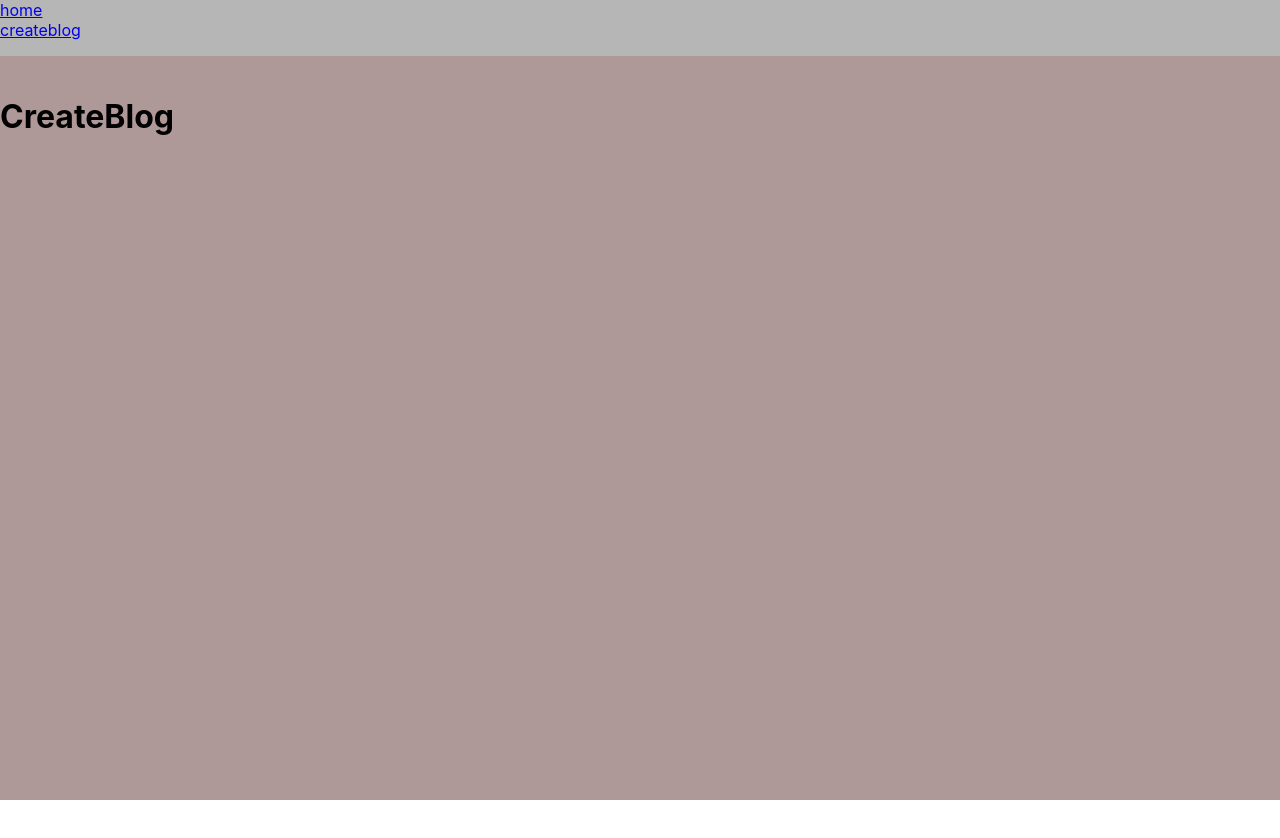
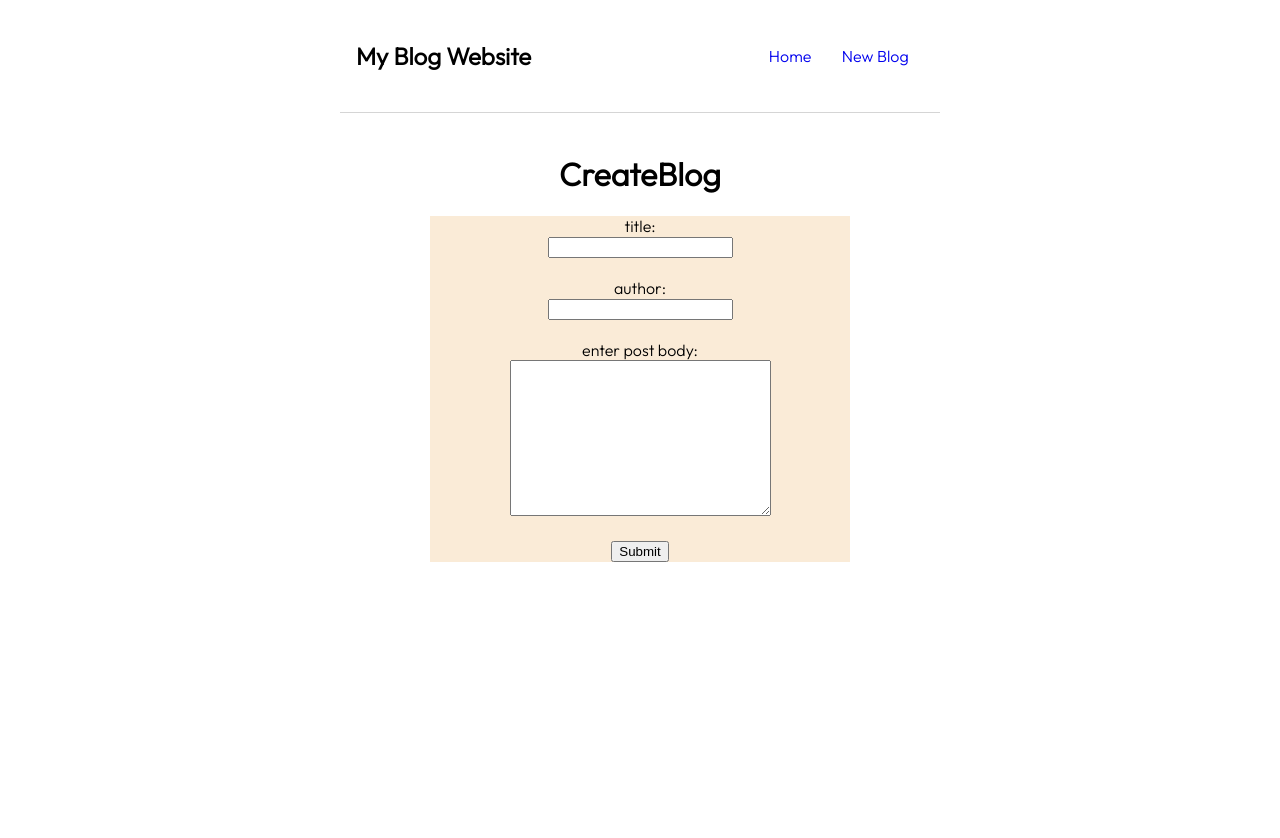
Before and after one commit to drorbahat/13.1-blog-project, a React (Create React App) app: page /createblog in a window 1280 px wide. Shown: the top 838 px of the page. Before the commit the page ends 800 px from the top, so only its background shows below. Built offline with nearby package versions, Linux system fonts and the light colour scheme.

Commit message:
end of class

```diff
--- a/src/App.js
+++ b/src/App.js
@@ -12,7 +12,7 @@ const App = () => {
         <div className='App-content'>
           <Routes>
             <Route path='/Home' element={<Home />} />
-            <Route path='/CreateBlog' element={<CreateBlog/>} />
+            <Route path='/createblog' element={<CreateBlog/>} />
           </Routes>
         </div>
       </div>
--- a/src/components/CreateBlog.js
+++ b/src/components/CreateBlog.js
@@ -3,6 +3,31 @@ const CreateBlog = () => {
         <div className="CreateBlog-root">
             <br />
             <h1>CreateBlog</h1>
+            <div className="CreatBlog-main-container">
+                <form className="CreatBlog-form">
+                    <label htmlFor="title">title:</label>
+                    <br />
+                    <input
+                        type="text"
+                        id="blog-title"
+                        required />
+                    <br /> <br />
+                    <label htmlFor="author">author:</label>
+                    <br />
+                    <input
+                        type="text"
+                        id="blog-author"
+                        required />
+                    <br /><br />
+                    <label htmlFor="post-body">enter post body:</label>
+                    <br />
+                    <textarea
+                        name="blog-body" id="blog-body" cols="30" rows="10" required></textarea>
+                    <br /> <br />
+                    <button type="submit">Submit</button>
+                </form>
+            </div>
+
         </div>
     )
 }
--- a/src/components/Navbar.js
+++ b/src/components/Navbar.js
@@ -1,10 +1,13 @@
+import { Link } from "react-router-dom"
+
 const Navbar = () => {
     return (
         <div className="Nav-root">
-            <a href="/home">home</a>
-            <br />
-            <a href="/createblog">createblog</a>
-
+            <h2 className="Nav-title">My Blog Website</h2>
+            <div className="Nav-links">
+                <Link to="/home">Home</Link>
+                <Link to="/createblog">New Blog</Link>
+            </div>
         </div>
     )
 }
--- a/src/index.css
+++ b/src/index.css
@@ -1,8 +1,8 @@
+@import url('https://fonts.googleapis.com/css2?family=Outfit:wght@300&display=swap');
+
 body {
   margin: 0;
-  font-family: -apple-system, BlinkMacSystemFont, 'Segoe UI', 'Roboto', 'Oxygen',
-    'Ubuntu', 'Cantarell', 'Fira Sans', 'Droid Sans', 'Helvetica Neue',
-    sans-serif;
+  font-family: 'Outfit', sans-serif;
   -webkit-font-smoothing: antialiased;
   -moz-osx-font-smoothing: grayscale;
 }
@@ -12,25 +12,58 @@ code {
     monospace;
 }
 
+a {
+  text-decoration: auto;
+}
+
 .App-root {
   height: 100vh;
+  margin: auto;
+  max-width: 600px;
 }
 
 .Nav-root {
-  background-color: rgb(182, 182, 182);
-  height: 7vh;
+  background-color: rgb(255, 255, 255);
+  height: 10vh;
+  display: flex;
+  justify-content: space-between;
+  padding: 1rem;
+  border-bottom: 1px solid rgba(17, 17, 17, 0.171);
 }
 
-.App-content{
-  height: 93vh;
-  background-color: rgb(226, 226, 226);
+.Nav-title {
+  align-self: center;
+  width: 70%;
 }
 
-.CreateBlog-root{
+.App-content {
   height: 93vh;
-  background-color: rgb(175, 152, 152);
 }
 
-.Home-root{
+.CreateBlog-root {
+  height: 93vh;
+  text-align: center;
+}
+
+.Nav-links {
+  align-self: center;
+  display: flex;
+  width: 30vw;
+  justify-content: space-around;
+  width: 30%;
+}
+
+.Home-root {
   height: 100%;
+  text-align: center;
 }
+
+.Submit-post {
+  text-align: center;
+}
+
+.CreatBlog-main-container {
+  background-color: antiquewhite;
+  margin: auto;
+  width: 70%;
+}
```
